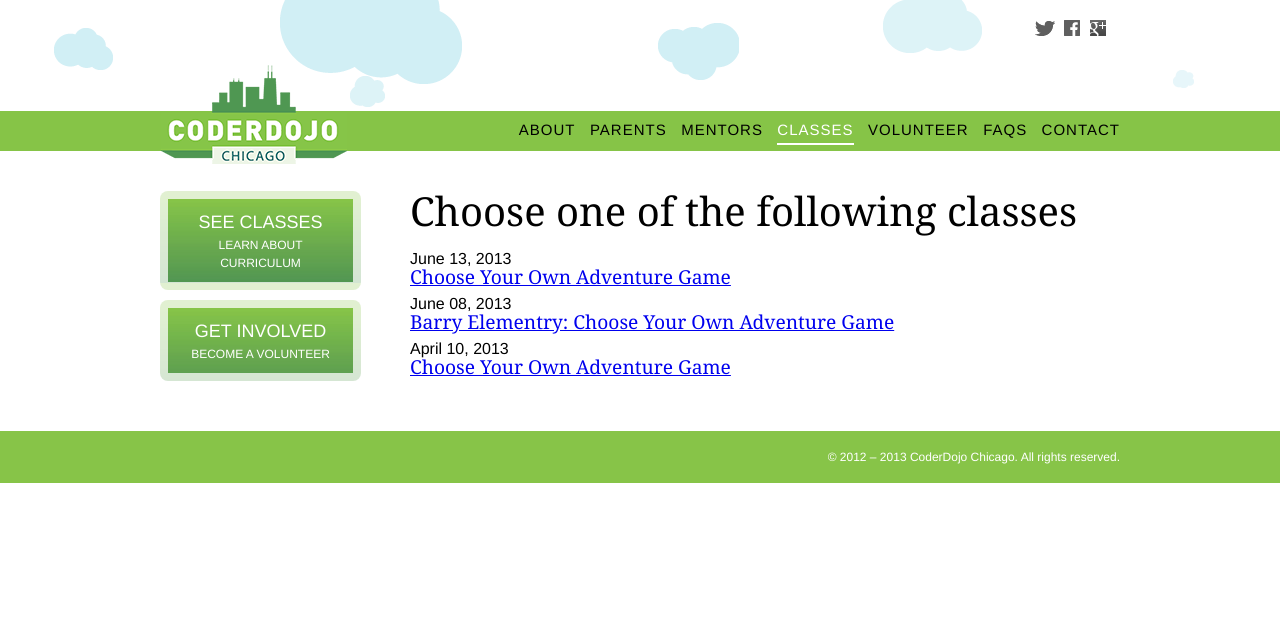
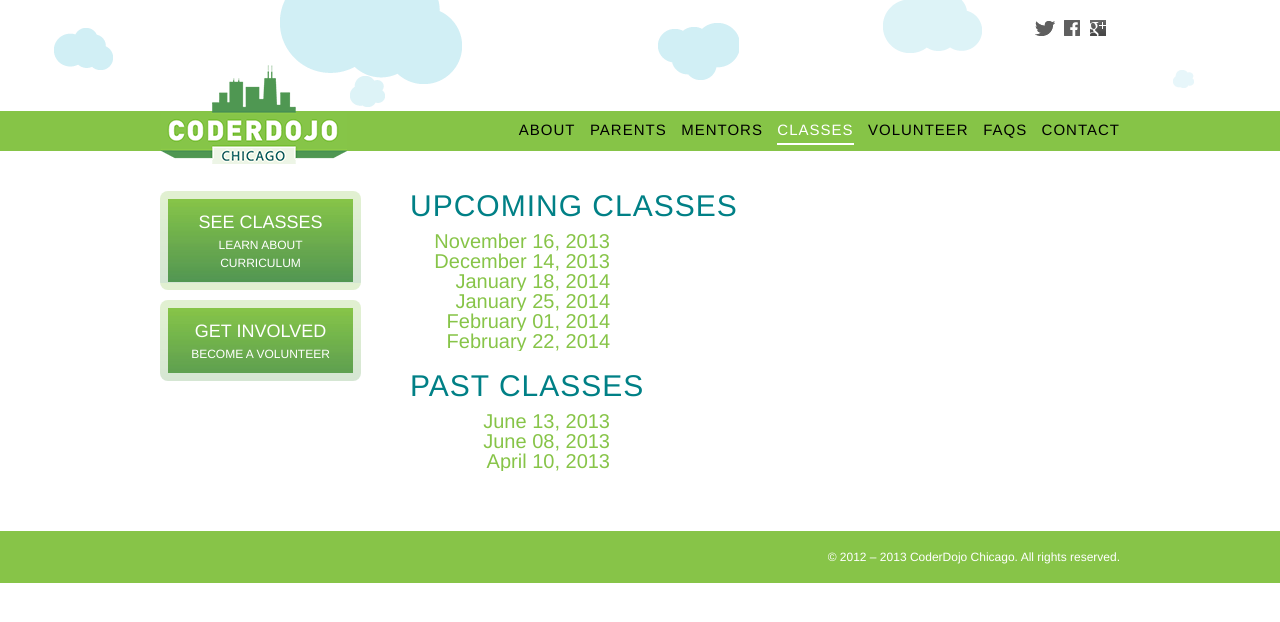
Before and after one commit to captainsafia/coderdojochi.github.com, a Jekyll site: the page built from classes/index.html, in a window 1280 px wide. Shown: the top 622 px of the page. Built offline with Jekyll 4.4.1, drawn with Linux system fonts in a browser that asks for light colours; comment, search, counter and statistics services are not loaded.

Commit message:
Classes are now based on data file. Cleaned up the design some more.

```diff
--- /dev/null
+++ b/_data/classes.yml
@@ -0,0 +1,12 @@
+past:
+  - date: 2013-06-13
+  - date: 2013-06-08
+  - date: 2013-04-10
+
+upcoming:
+  - date: 2013-11-16
+  - date: 2013-12-14
+  - date: 2014-01-18
+  - date: 2014-01-25
+  - date: 2014-02-01
+  - date: 2014-02-22
--- a/assets/styles/style.css
+++ b/assets/styles/style.css
@@ -1,6 +1,15 @@
 body {
     font-weight: 300;
     font-family: "HelveticaNeue-Light", "Helvetica Neue Light", "Helvetica Neue", Helvetica, Arial, "Lucida Grande", sans-serif;
+}
+
+a {
+    color: #87C448;
+    text-decoration: none;
+}
+
+a:hover {
+    /* color: #008086; */
 }
 
 .wrapper {
@@ -167,11 +176,11 @@ body {
     font-family: Helvetica, Arial, "Lucida Grande", sans-serif;
 }
 
-.main-content h2 {
+/*.main-content h2 {
     font-family: Georgia;
     font-size: 40px;
     margin-bottom: 20px;
-}
+}*/
 
 .main-content li,
 .main-content p {
@@ -271,8 +280,9 @@ body {
 
 
 .btn-cta:hover {
-    /*background: url(../images/btn-bg-hover.jpg);*/
+    background: url(../images/btn-bg-hover.jpg);
     border: 8px solid #FFF;
+    color: #FFF;
 }
 
 
@@ -454,6 +464,30 @@ body {
     margin-bottom: 10px;
 }
 
+/* Class List */
+.classlist {
+    overflow: hidden;
+    margin-bottom: 20px;
+}
+
+.classlist .class {
+    clear: left;
+    overflow: hidden;
+}
+.classlist .classlist-datetime {
+    width: 200px;
+    float: left;
+    font-size: 20px;
+    text-align: right;
+    margin-right: 20px;
+}
+
+.classlist .classlist-title {
+    float: left;
+    font-size: 20px;
+
+}
+
 
 /* Helpers */
 .drop-caps p:first-child:first-letter {
--- a/classes/index.html
+++ b/classes/index.html
@@ -3,11 +3,21 @@ layout: page
 title: "CoderDojoChi Classes"
 ---
 
-<h1 class="class-title">Choose one of the following classes</h1>
-
-{% for post in site.posts %}
-    <div class="post">
-        <div class="datetime">{{ post.event-date | date: "%B %d, %Y" }}</div>
-        <h2 class="entry-title"><a href="{{ post.url }}" rel="bookmark" title="{{ post.title }}">{{ post.title }}</a></h2>
+<h2 class="title">Upcoming Classes</h2>
+<div class="classlist">
+{% for class in site.data.classes.upcoming %}
+    <div class="class">
+        <div class="classlist-datetime"><a href="/classes/{{ class.date }}" rel="bookmark" title="{{ post.title }}">{{ class.date | date: "%B %d, %Y" }}</a></div>
     </div>
 {% endfor %}
+</div>
+
+
+<h2 class="title">Past Classes</h2>
+<div class="classlist">
+{% for class in site.data.classes.past %}
+    <div class="class">
+        <div class="classlist-datetime"><a href="/classes/{{ class.date }}" rel="bookmark" title="{{ post.title }}">{{ class.date | date: "%B %d, %Y" }}</a></div>
+    </div>
+{% endfor %}
+</div>
```
